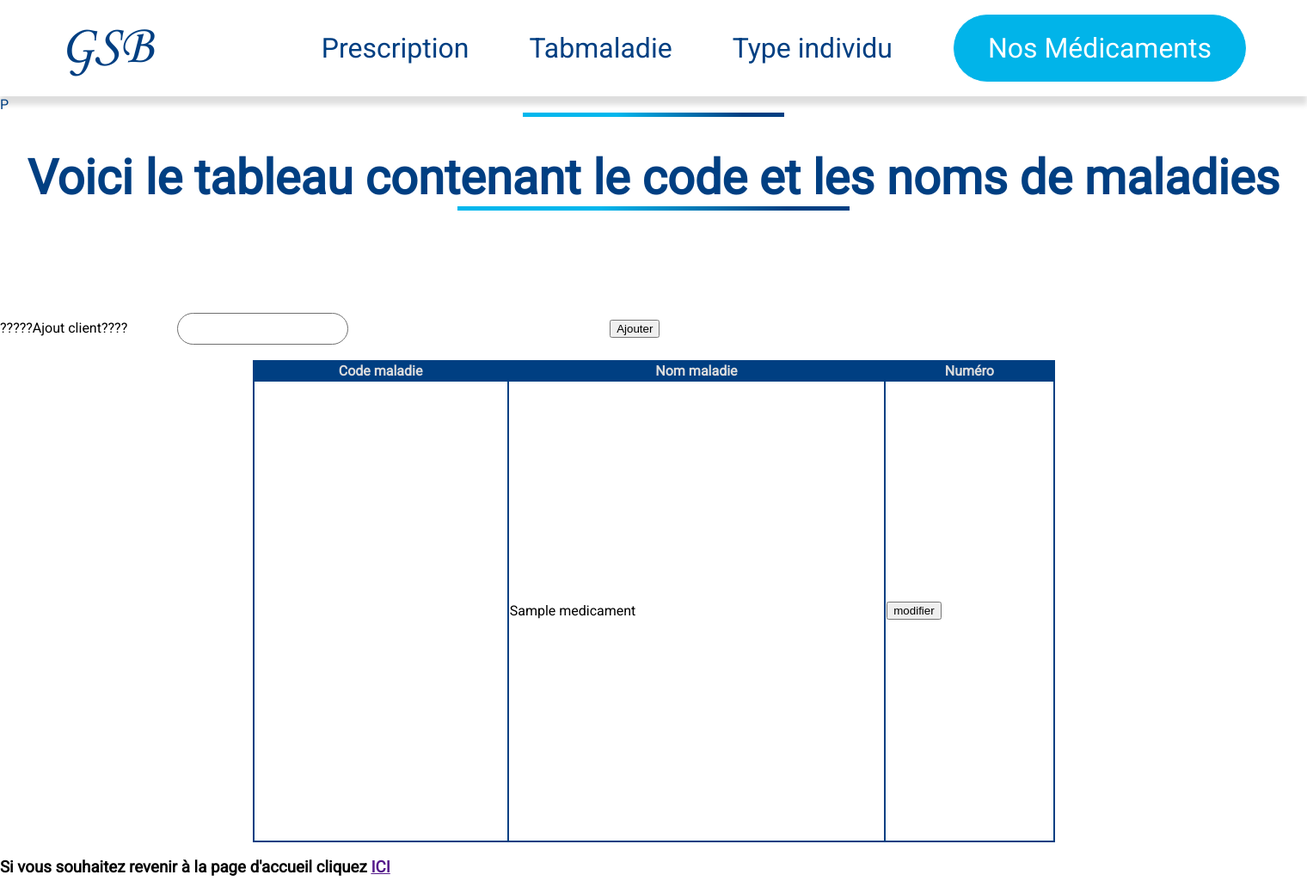
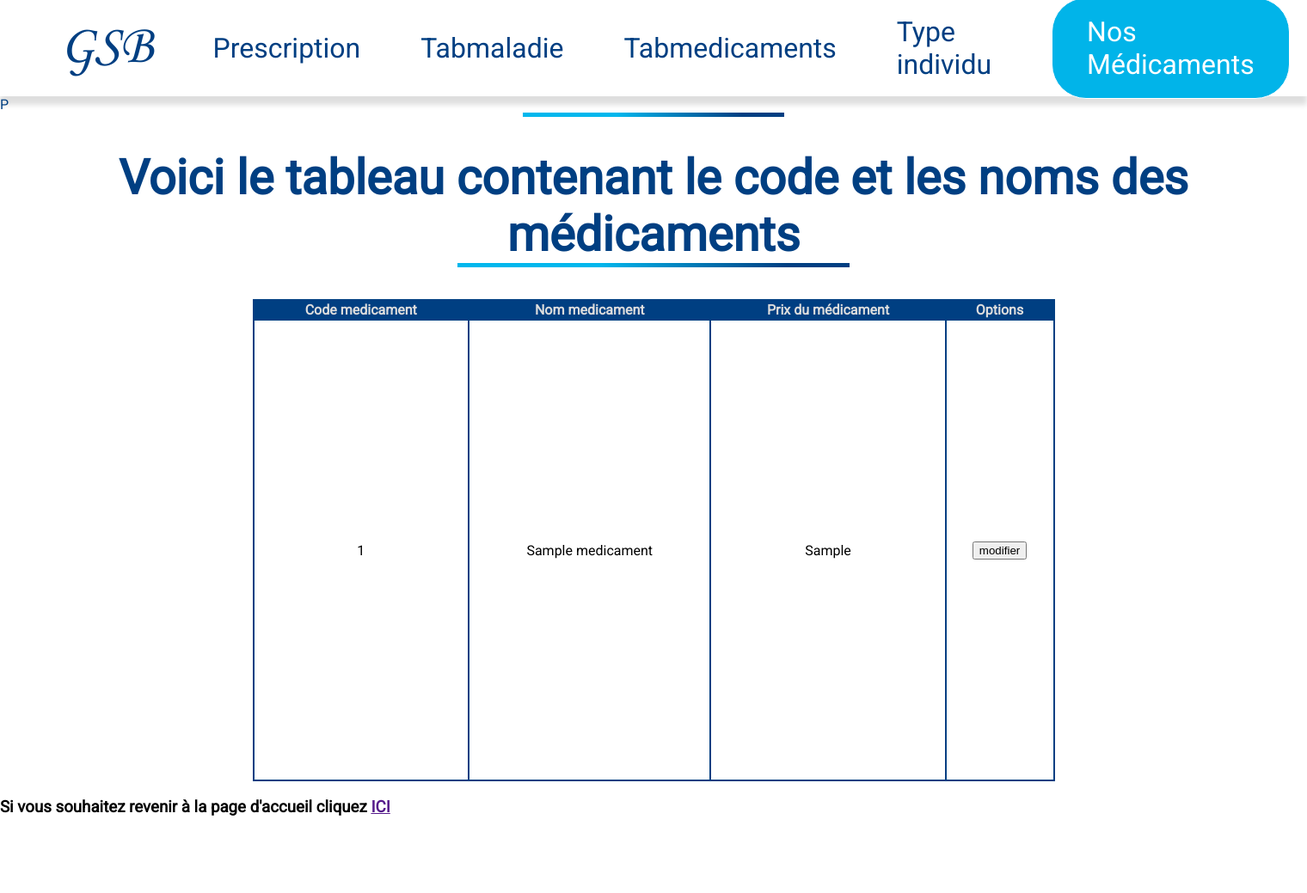
Before and after one commit to danou294/GSB, a Symfony app: template templates/ajout_tab_medicament/index.html.twig in a window 1520 px wide. Shown: the whole page at 86% size. After the commit the page ends 949 px from the top, so only its background shows below. Run offline with Twig, Linux system fonts and the light colour scheme; the template is opened without the code that fills it: most values are stand-ins (such as "Sample title", 1, 10 or a date in 2020); some libraries are stand-ins or nearby versions.

Commit message:
ajouttabmaladie

```diff
--- a/src/Controller/AjoutTabMedicamentController.php
+++ b/src/Controller/AjoutTabMedicamentController.php
@@ -14,7 +14,7 @@ class AjoutTabMedicamentController extends AbstractController
 
 
     /**
-     * @Route("/ajout/tab/maladie", name="ajout_tab_medicament")
+     * @Route("/ajout/tab/medicament", name="ajout_tab_medicament")
 
      * @return Response
      */
--- a/templates/ajout_tab_medicament/index.html.twig
+++ b/templates/ajout_tab_medicament/index.html.twig
@@ -7,29 +7,25 @@
 
 
 <h1><div><span class="soulign">P</span></div></h1>
-    <h1><div><span class="soulign">Voici le tableau contenant le code et les noms de maladies</span></div></h1>
+    <h1><div><span class="soulign">Voici le tableau contenant le code et les noms des médicaments</span></div></h1>
 
-
-    <form action="{{ path('ajout_client') }}" method="post">
-        <label>?????Ajout client????</label>
-        <input name="type_individu" type="text"/>
-        <button type="submit" name="button" value="insert"  class="bouton">Ajouter</button>
-    </form>
 
     <table>
         <thead>
          <tr>
-            <th>Code maladie</th>
-            <th>Nom maladie</th>
-                <th scope="col">Numéro</th>
+            <th>Code medicament</th>
+            <th>Nom medicament</th>
+             <th>Prix du médicament</th>
+                <th scope="col">Options</th>
         </tr>
         </thead>
         <tbody>
         {% for med in medicaments %}
         <tr>
-            <td></td>
-               <td>{{ med.medNomcommercial }}</td>
-               <td><a href={{ path('modifier_medicament', {id: med.medDepotlegal}) }}><button type="button" >modifier </button> </a></td>
+            <td align="center">{{ med.idMedicament }}</td>
+            <td align="center">{{ med.medNomcommercial }}</td>
+            <td align="center">{{ med.medPrixechantillon }}</td>
+            <td align="center"><a href={{ path('modifier_medicament', {id: med.medDepotlegal}) }}><button type="button" >modifier </button> </a></td>
         </tr>
         {% endfor %}
         </tbody>
--- a/templates/base.html.twig
+++ b/templates/base.html.twig
@@ -21,6 +21,7 @@
         <li class="navbar-titre"><a  href="#" >gsb</a></li>
         <li class="navbar-l"><a href="/controller/prescription" >Prescription</a></li>
         <li class="navbar-l"><a href="/ajout/tab/maladie" >Tabmaladie</a></li>
+        <li class="navbar-l"><a href="/ajout/tab/medicament" >Tabmedicaments</a></li>
         <li class="navbar-l"><a href="/typeindividu" >Type individu</a></li>
         <li class="li-spe navbar-l"><a class="a-spe" href="#" ><span class="navbar-bordure" >Nos Médicaments</span></a></li>
 
```
